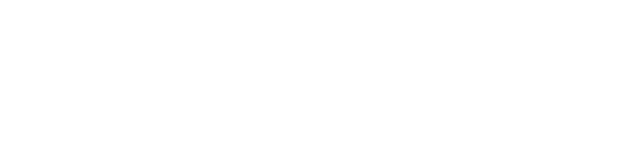
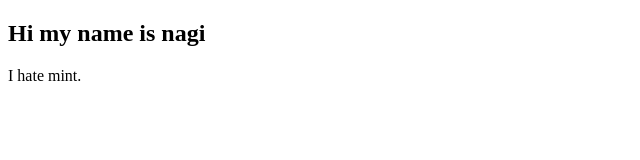
Before and after one commit to nagi0101/git_test, a plain HTML site: page index.html in a window 1280 px wide. Shown: the whole page, without its empty margins (0-640 px from the left). Drawn offline with Linux system fonts and the light colour scheme.

Commit message:
Add Mint Hater

```diff
--- a/index.html
+++ b/index.html
@@ -7,6 +7,9 @@
     <title>Document</title>
 </head>
 <body>
-
+    <section>
+        <h2>Hi my name is nagi</h2>
+        <p>I hate mint.</p>
+    </section>
 </body>
 </html>
```
